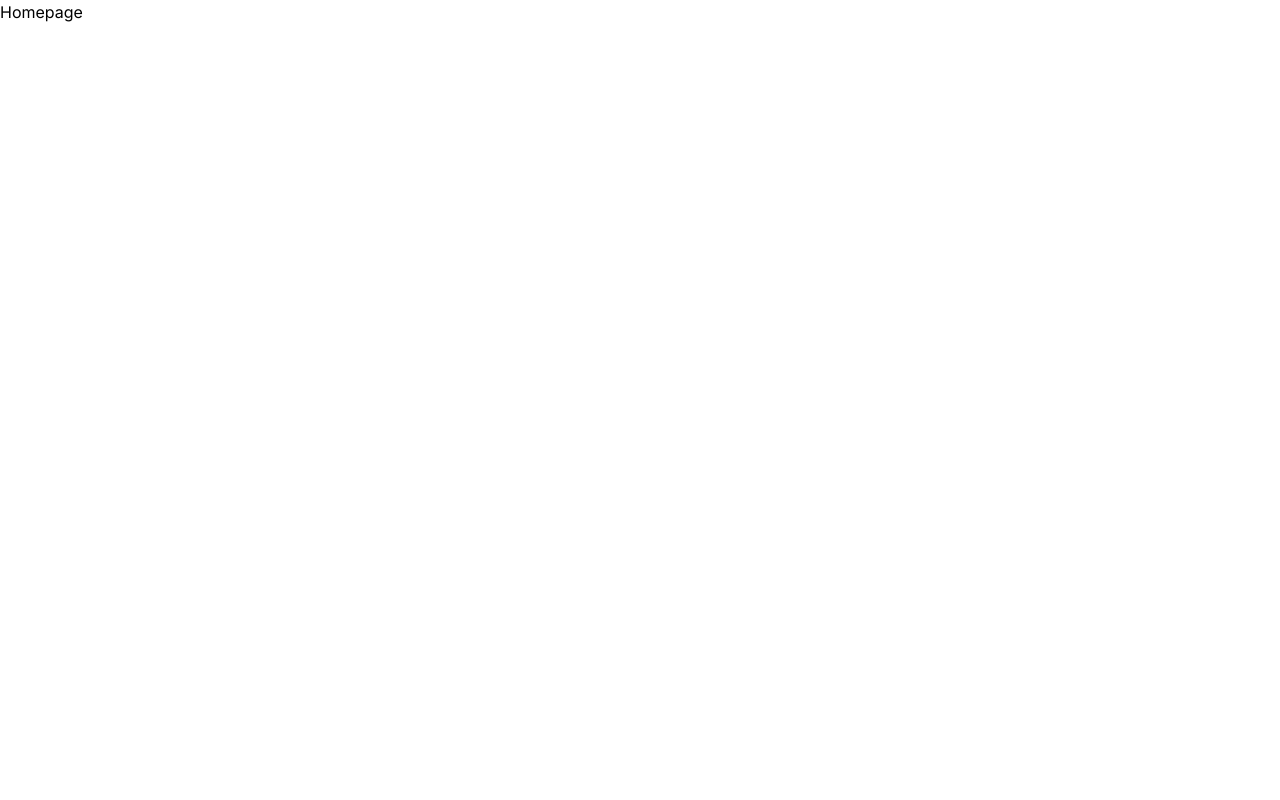
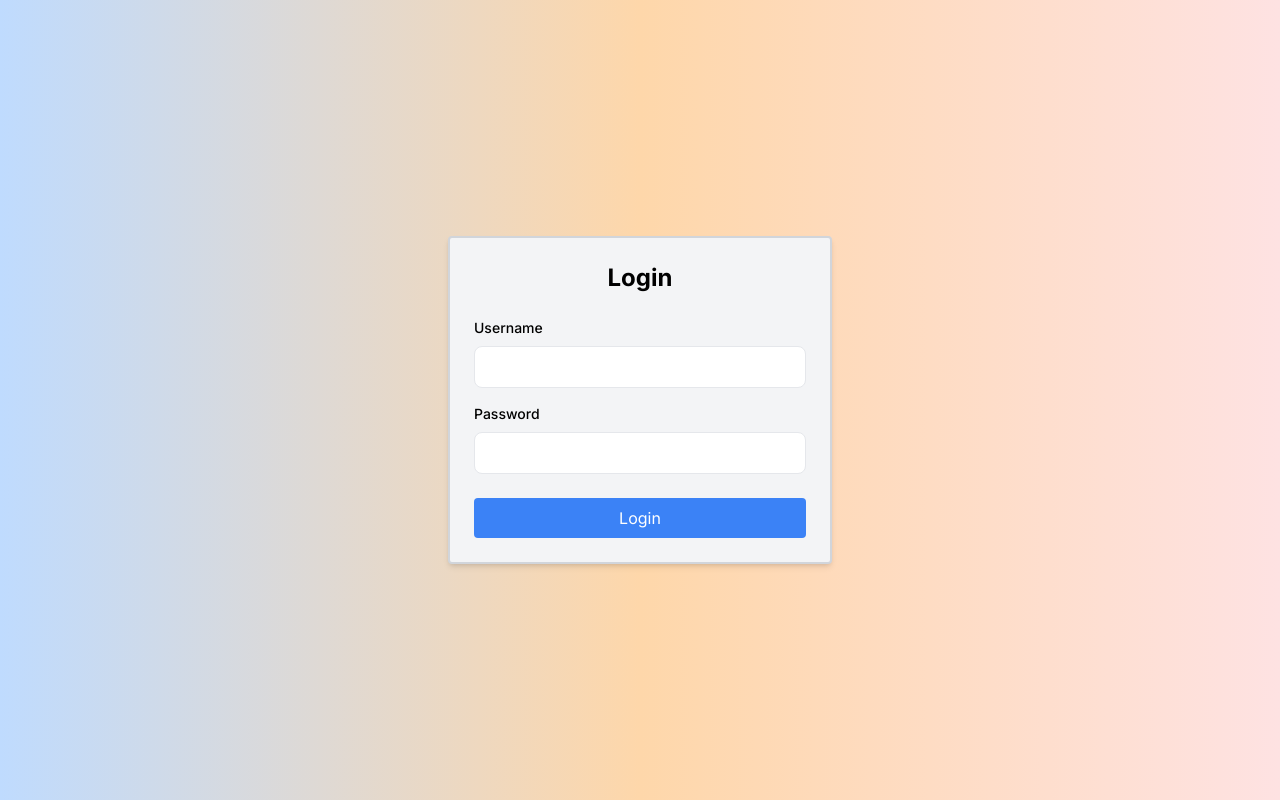
Before and after one commit to oferElz/BadingDong, a Next.js app: page / in a window 1280 px wide. Built offline with nearby package versions, Linux system fonts and the light colour scheme.

Commit message:
new login

```diff
--- a/src/app/page.tsx
+++ b/src/app/page.tsx
@@ -1,9 +1,56 @@
-//this is suppose to be log in page
+'use client'; // Required for handling client-side logic
+
+import { useState } from 'react';
+import { useRouter } from 'next/navigation';
 
 const Homepage = () => {
+  const [username, setUsername] = useState('');
+  const [password, setPassword] = useState('');
+  const router = useRouter();
+
+  const handleLogin = () => {
+    if (username === 'student' && password === 'student') {
+      router.push('/student');
+    } else if (username === 'teacher' && password === 'teacher') {
+      router.push('/teacher');
+    } else if (username === 'admin' && password === 'admin') {
+      router.push('/admin');
+    } else {
+      alert('Invalid username or password');
+    }
+  };
+
   return (
-    <div className=''>Homepage</div>
-  )
-}
+    <div className="flex items-center justify-center h-screen bg-gradient-to-r from-blue-200 via-orange-200 to-red-100">
+      <div className="w-full max-w-sm p-6 bg-gray-100 rounded shadow-md border-2 border-gray-300">
+        <h1 className="mb-6 text-2xl font-bold text-center">Login</h1>
+        <div className="mb-4">
+          <label className="block mb-2 text-sm font-medium">Username</label>
+          <input
+            type="text"
+            className="w-full px-3 py-2 border rounded-lg focus:outline-none focus:ring-2 focus:ring-blue-500 bg-white"
+            value={username}
+            onChange={(e) => setUsername(e.target.value)}
+          />
+        </div>
+        <div className="mb-6">
+          <label className="block mb-2 text-sm font-medium">Password</label>
+          <input
+            type="password"
+            className="w-full px-3 py-2 border rounded-lg focus:outline-none focus:ring-2 focus:ring-blue-500 bg-white"
+            value={password}
+            onChange={(e) => setPassword(e.target.value)}
+          />
+        </div>
+        <button
+          className="w-full px-4 py-2 text-white bg-blue-500 rounded hover:bg-blue-600"
+          onClick={handleLogin}
+        >
+          Login
+        </button>
+      </div>
+    </div>
+  );
+};
 
-export default Homepage
+export default Homepage;
--- a/src/app/sign-in/page.tsx
+++ /dev/null
@@ -1,7 +0,0 @@
-const LoginPage = () => {
-  return (
-    <div className=''>LoginPage</div>
-  )
-}
-
-export default LoginPage
```
